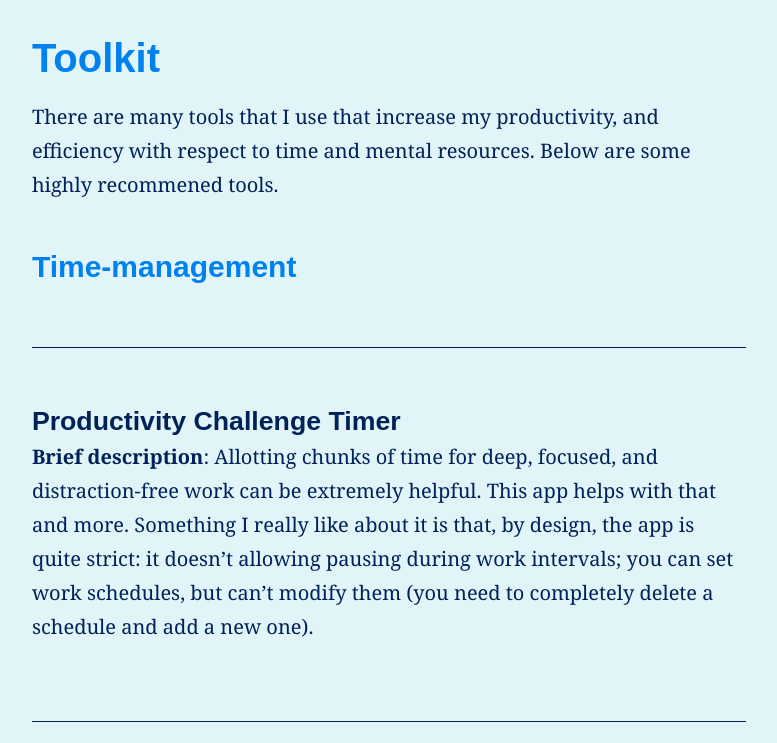
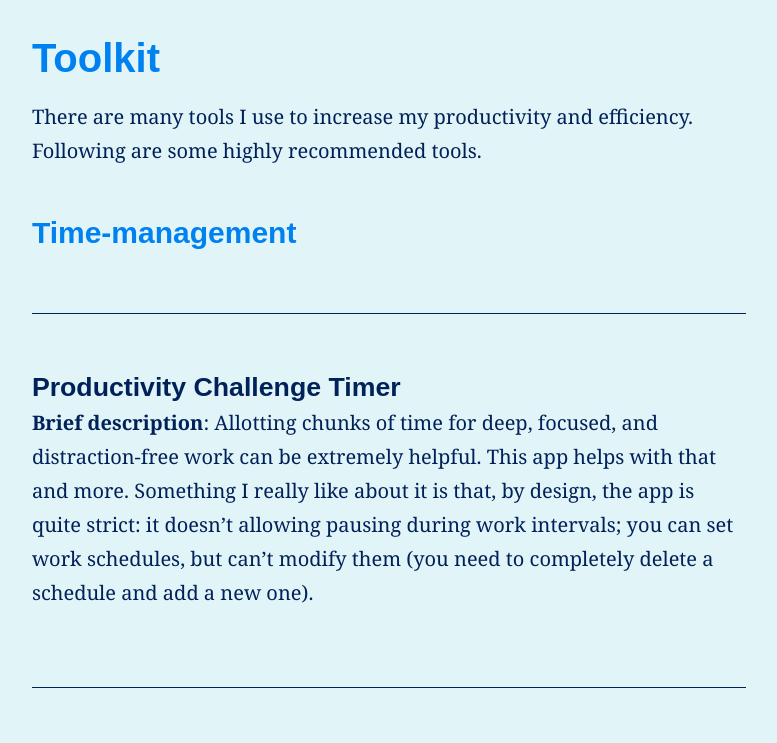
Before and after one commit to aayn/aayn.github.io, a Jekyll site: the page built from toolkit.md, in a window 1280 px wide and 900 px high, scrolled down 237 px, cut to the strip 157-900 px from the top of the window. Shown: the whole strip, without its empty margins (251-1028 px from the left). Built offline with Jekyll 4.4.1, drawn with Linux system fonts in a browser that asks for light colours; our own code applies the rules of GitHub Pages for plain Markdown files; comment, search, counter and statistics services are not loaded; some of the changed text lies outside the part shown.

Commit message:
Fix typos

```diff
--- a/toolkit.md
+++ b/toolkit.md
@@ -3,9 +3,8 @@ title: Toolkit
 feature_image: "https://picsum.photos/2560/600?random"
 ---
 
-There are many tools that I use that increase my productivity, and efficiency
-with respect to time and mental resources. Below are some highly recommened
-tools.
+There are many tools I use to increase my productivity and efficiency. Following are
+some highly recommended tools.
 
 
 ### Time-management
```
Also changed, not shown: other parts of toolkit.md (+3 -3 lines).
